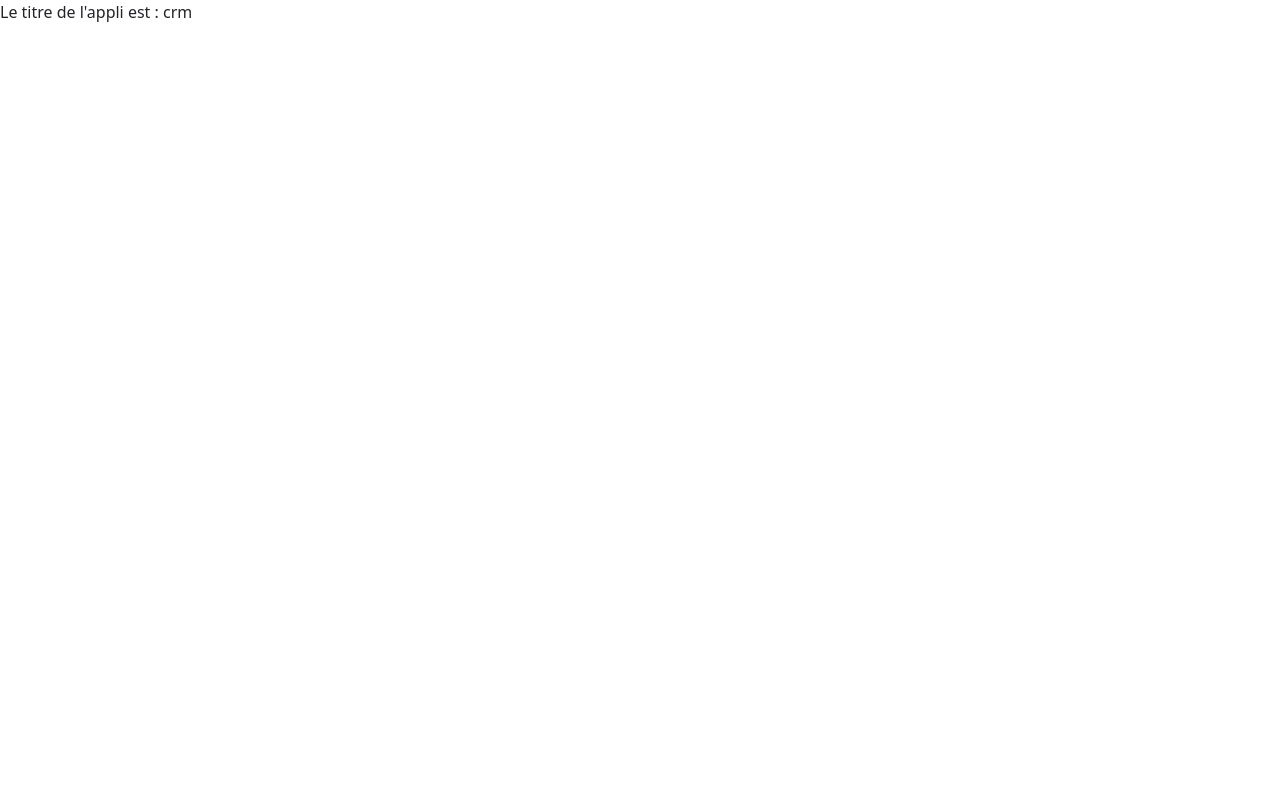
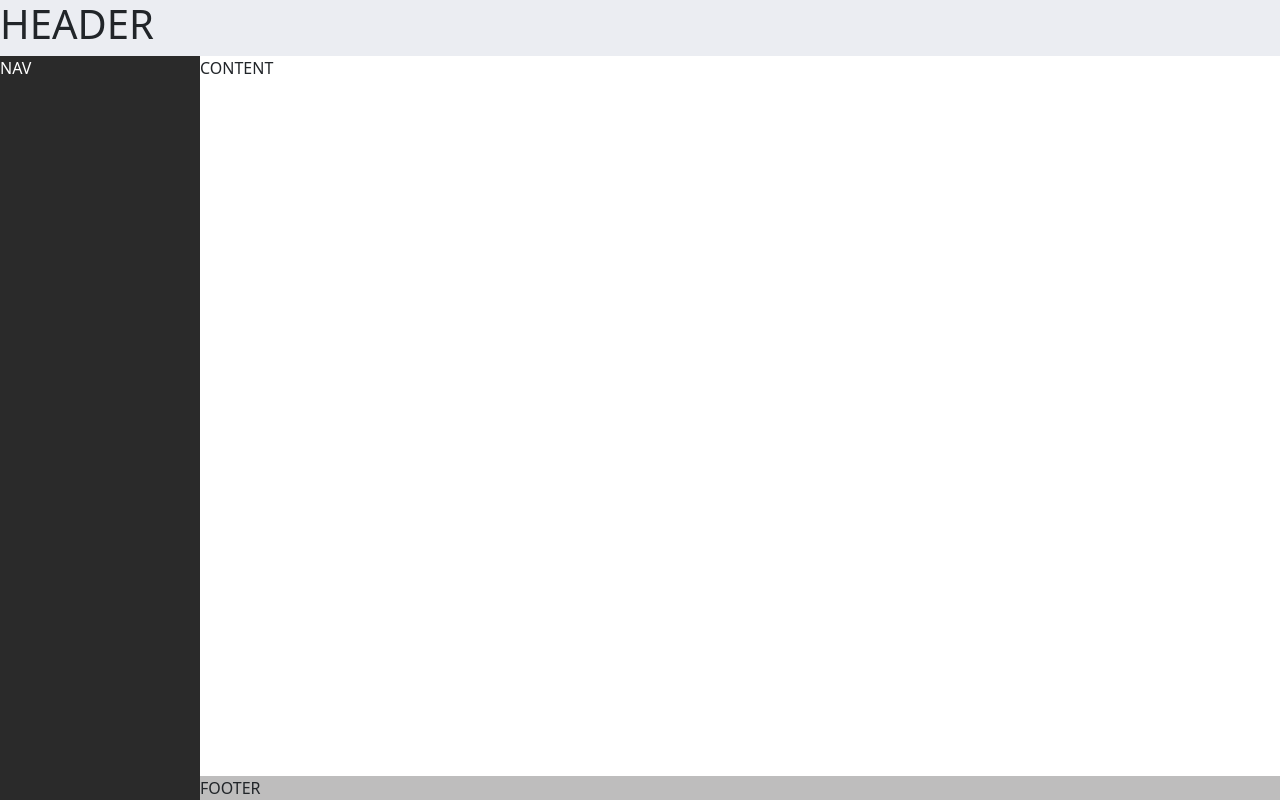
Before and after one commit to 2023-02-08-POEI-JAVA-SOGETI/crm-front, an Angular app: page / in a window 1280 px wide. Built offline with nearby package versions, Linux system fonts and the light colour scheme.

Commit message:
Commit 6 : UiComponent html / scss

```diff
--- a/src/app/app.component.html
+++ b/src/app/app.component.html
@@ -1 +1 @@
-<p>Le titre de l'appli est : {{ this.title }}</p>
+<app-ui></app-ui>
--- /dev/null
+++ b/src/app/ui/components/ui/ui.component.html
@@ -0,0 +1,24 @@
+<div class="d-flex flex-column ui">
+  <header>
+    <h1>HEADER</h1>
+  </header>
+
+  <main class="d-flex flex-grow-1">
+    <aside>
+      <nav>
+        NAV
+      </nav>
+    </aside>
+
+    <div class="d-flex flex-column flex-grow-1">
+      <div class="flex-grow-1 content">
+        CONTENT
+      </div>
+
+      <footer>
+        FOOTER
+      </footer>
+    </div>
+
+  </main>
+</div>
--- /dev/null
+++ b/src/app/ui/components/ui/ui.component.scss
@@ -0,0 +1,24 @@
+.ui {
+  height: 100vh;
+}
+
+.content {
+  background: var(--app-light);
+}
+
+header {
+  background: var(--app-darklight);
+}
+
+main aside {
+  background: var(--app-dark);
+}
+
+nav {
+  width: 200px;
+  color: var(--app-light);
+}
+
+footer {
+  background: var(--app-darklight2);
+}
```
Also changed, not shown: src/app/ui/components/ui/ui.component.ts (added, +10 -0 lines), src/app/ui/ui.module.ts (+7 -1 lines), 1 other file (tests, documents, lock files or other folders).
